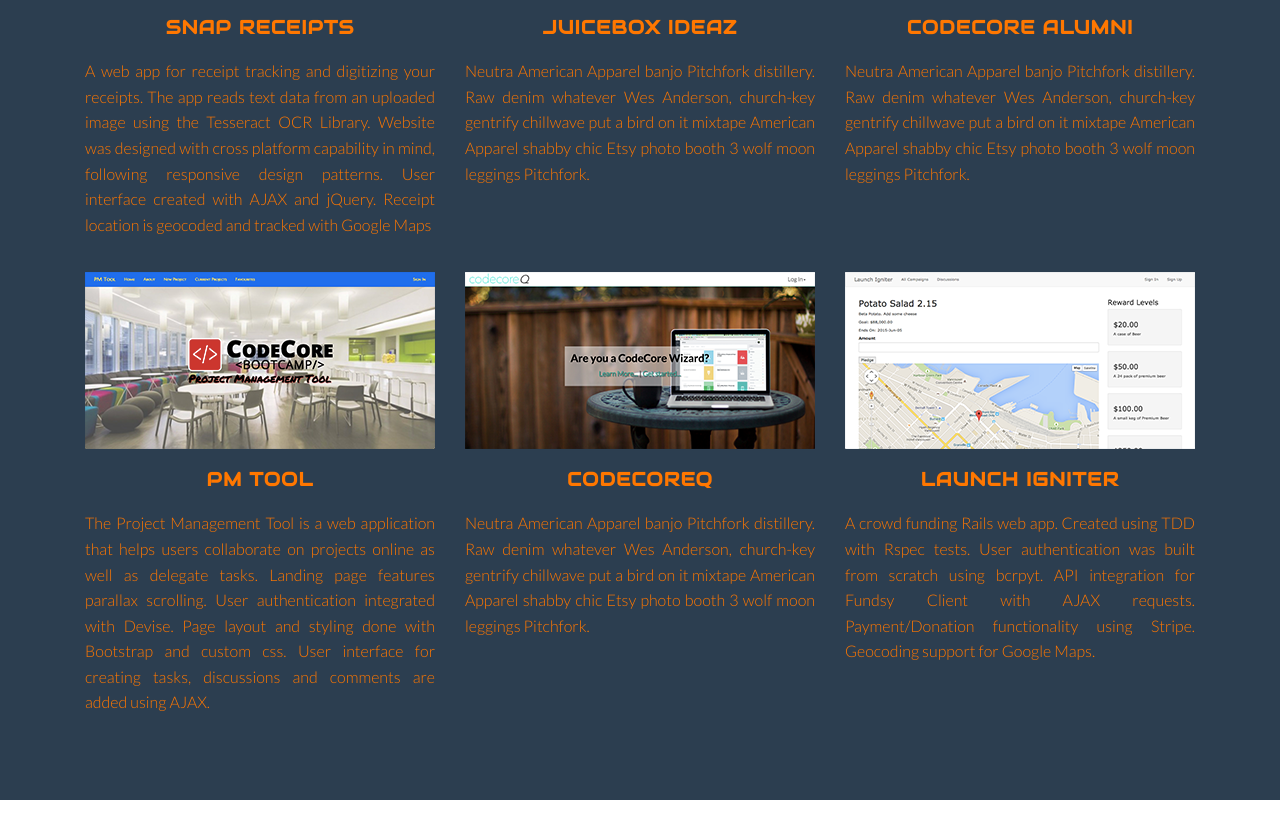
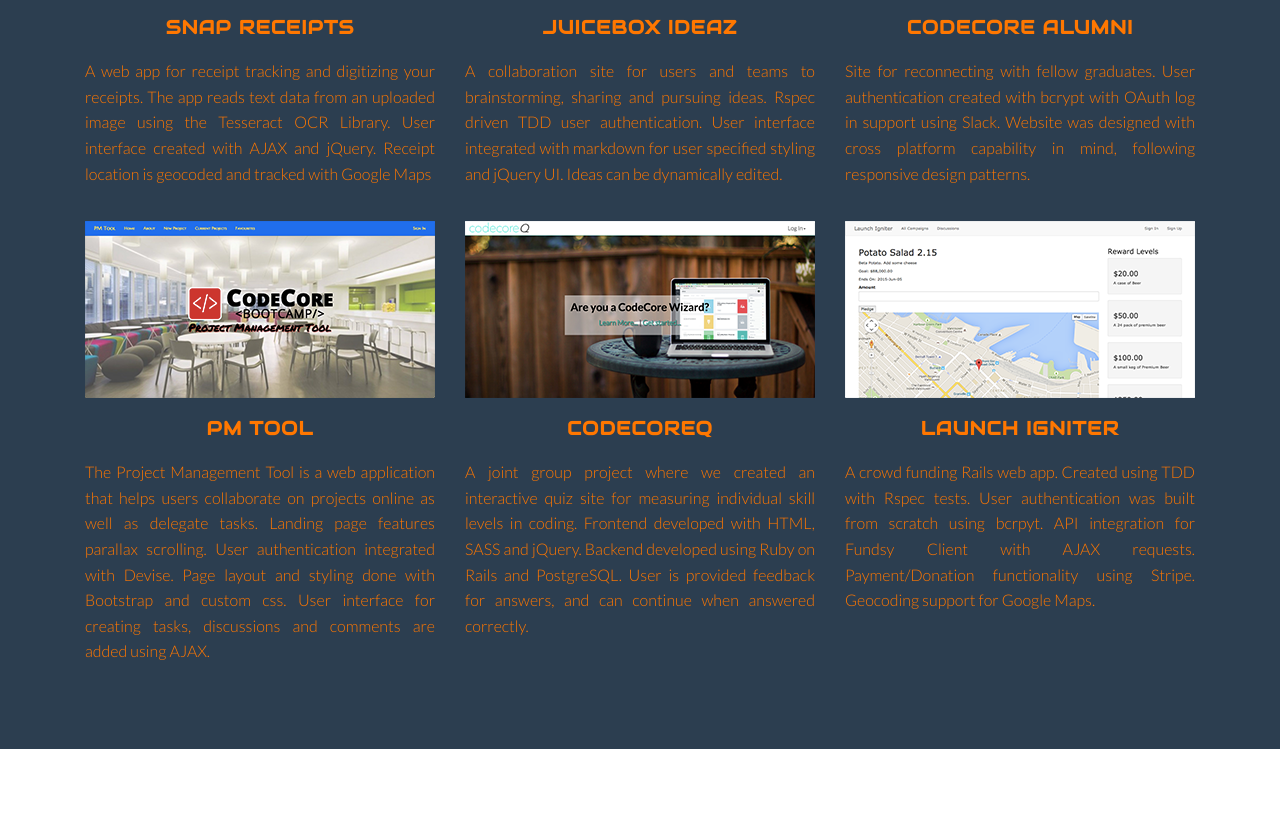
Before and after one commit to jzntam/jzntam.github.io, a plain HTML site: page index.html in a window 1280 px wide. Shown: the part 1507-2323 px from the top of the page. Drawn offline with Linux system fonts and the light colour scheme.

Commit message:
Projects section completed. Finished adding content

```diff
--- a/index.html
+++ b/index.html
@@ -98,7 +98,7 @@
               </a>
               <h4>Snap Receipts</h4>
               <p>
-                A web app for receipt tracking and digitizing your receipts. The app reads text data from an uploaded image using the Tesseract OCR Library. Website was designed with cross platform capability in mind, following responsive design patterns. User interface created with AJAX and jQuery. Receipt location is geocoded and tracked with Google Maps
+                A web app for receipt tracking and digitizing your receipts. The app reads text data from an uploaded image using the Tesseract OCR Library. User interface created with AJAX and jQuery. Receipt location is geocoded and tracked with Google Maps
               </p>
             </div>
             <div class="col-md-4">
@@ -107,7 +107,7 @@
               </a>
               <h4>JuiceBox Ideaz</h4>
               <p>
-                Neutra American Apparel banjo Pitchfork distillery. Raw denim whatever Wes Anderson, church-key gentrify chillwave put a bird on it mixtape American Apparel shabby chic Etsy photo booth 3 wolf moon leggings Pitchfork.
+                A collaboration site for users and teams to brainstorming, sharing and pursuing ideas. Rspec driven TDD user authentication. User interface integrated with markdown for user specified styling and jQuery UI. Ideas can be dynamically edited.
               </p>
             </div>
             <div class="col-md-4">
@@ -116,7 +116,7 @@
               </a>
               <h4>CodeCore Alumni</h4>
               <p>
-                Neutra American Apparel banjo Pitchfork distillery. Raw denim whatever Wes Anderson, church-key gentrify chillwave put a bird on it mixtape American Apparel shabby chic Etsy photo booth 3 wolf moon leggings Pitchfork.
+                Site for reconnecting with fellow graduates. User authentication created with bcrypt with OAuth log in support using Slack. Website was designed with cross platform capability in mind, following responsive design patterns.
               </p>
             </div>
           </div>
@@ -136,7 +136,7 @@
               </a>
               <h4>codecoreQ</h4>
               <p>
-                Neutra American Apparel banjo Pitchfork distillery. Raw denim whatever Wes Anderson, church-key gentrify chillwave put a bird on it mixtape American Apparel shabby chic Etsy photo booth 3 wolf moon leggings Pitchfork.
+                A joint group project where we created an interactive quiz site for measuring individual skill levels in coding. Frontend developed with HTML, SASS and jQuery. Backend developed using Ruby on Rails and PostgreSQL. User is provided feedback for answers, and can continue when answered correctly.
               </p>
             </div>
             <div class="col-md-4">
@@ -145,7 +145,7 @@
               </a>
               <h4>Launch Igniter</h4>
               <p>
-                A crowd funding Rails web app. Created using TDD with Rspec tests. User authentication was built from scratch using bcrpyt. API integration for <a href="#">Fundsy Client</a> with AJAX requests. Payment/Donation functionality using Stripe. Geocoding support for Google Maps.
+                A crowd funding Rails web app. Created using TDD with Rspec tests. User authentication was built from scratch using bcrpyt. API integration for <a href="https://github.com/jzntam/Fundsy_Client">Fundsy Client</a> with AJAX requests. Payment/Donation functionality using Stripe. Geocoding support for Google Maps.
               </p>
             </div>
           </div>
```
